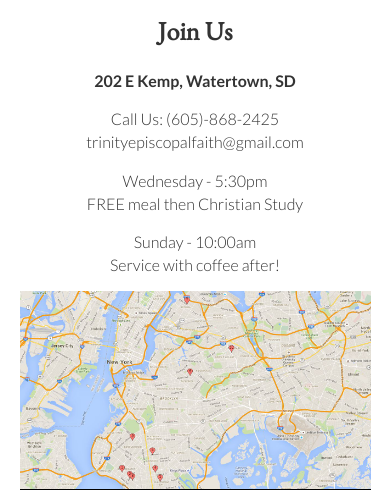
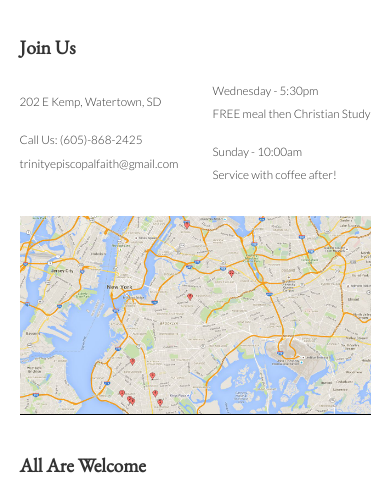
Before and after one commit to I3uckwheat/Trinity-Episcopal, a Gatsby site: page / in a window 390 px wide. Shown: the part 277-770 px from the top of the page. Built offline with nearby package versions, Linux system fonts and the light colour scheme; Gatsby itself is replaced by a stand-in of ours.

Commit message:
mobile layout for cards

```diff
--- a/src/components/UI/ContentCard/ContentCard.module.css
+++ b/src/components/UI/ContentCard/ContentCard.module.css
@@ -3,11 +3,19 @@
   width: 90%;
   display: flex;
   flex-direction: column-reverse;
+  font-family: 'Lato', sans-serif;
+  font-weight: light;
+  text-align: center;
 }
 
 .ContentCard img {
   /* width: 90%; */
+  border-bottom: 1px solid black;
   /* height: auto; */
+}
+
+.ContentCard h2 {
+  font-family: 'EB Garamond', sans-serif;
 }
 
 .ContentCard > * {
@@ -22,3 +30,15 @@
   /* margin-right: 0; */
   /* margin-left: 170px; */
 }
+
+@media (min-width: 360px) {
+  .ContentCard {
+    text-align: left;
+    font-size: 3vw;
+  }
+
+  .ContentCard h2 {
+    margin: 20px 0;
+    font-size: 5vw;
+  }
+}
--- a/src/components/indexComponents/Cards/Cards.js
+++ b/src/components/indexComponents/Cards/Cards.js
@@ -1,14 +1,12 @@
 import React from 'react'
-
-import style from './Cards.module.css'
 
 import JoinUsCard from './JoinUsCard/JoinUsCard'
 import WelcomeCard from './WelcomeCard/WelcomeCard'
 
 const Cards = () => (
   <>
-    <JoinUsCard className={style.Cards} />
-    <WelcomeCard className={style.Cards} />
+    <JoinUsCard />
+    <WelcomeCard />
   </>
 )
 
--- a/src/components/indexComponents/Cards/Cards.module.css
+++ /dev/null
@@ -1,19 +0,0 @@
-.Cards {
-  font-family: 'Lato', sans-serif;
-  font-weight: light;
-  text-align: center;
-}
-.Cards h2 {
-  /* font-size: 59px; */
-  font-family: 'EB Garamond', sans-serif;
-}
-
-.Cards img {
-  /* width: 90%; */
-  border-bottom: 1px solid black;
-}
-
-.Cards p {
-  /* font-size: 24px; */
-  /* line-height: 1.6em; */
-}
--- a/src/components/indexComponents/Cards/JoinUsCard/JoinUsCard.js
+++ b/src/components/indexComponents/Cards/JoinUsCard/JoinUsCard.js
@@ -10,12 +10,14 @@
   <ContentCard className={props.className}>
     <img src={map} alt="Click for directions" />
     <article className={style.Join}>
+      <h2>Join Us</h2>
       <div className={style.articleText}>
-        <h2>Join Us</h2>
-        <p className={style.address}>202 E Kemp, Watertown, SD</p>
         <div className={style.contactInformation}>
-          <p>Call Us: (605)-868-2425</p>
-          <p>trinityepiscopalfaith@gmail.com</p>
+          <p className={style.address}>202 E Kemp, Watertown, SD</p>
+          <div>
+            <p>Call Us: (605)-868-2425</p>
+            <p>trinityepiscopalfaith@gmail.com</p>
+          </div>
         </div>
         <div className={style.times}>
           <div className="left">
--- a/src/components/indexComponents/Cards/JoinUsCard/JoinUsCard.module.css
+++ b/src/components/indexComponents/Cards/JoinUsCard/JoinUsCard.module.css
@@ -21,7 +21,6 @@
 
 .Join p.address {
   /* font-size: 36px; */
-  font-weight: bold;
   margin-bottom: 15px;
 }
 
@@ -32,3 +31,21 @@
 .Join .articleText > * > *:first-child {
   /* margin-left: 0; */
 }
+
+@media (min-width: 360px) {
+  .Join .articleText {
+    display: flex;
+    justify-content: space-between;
+    align-items: center;
+  }
+
+  .Join .articleText .times {
+    display: flex;
+    flex-direction: column;
+  }
+
+  .Join .articleText .contactInformation {
+    display: flex;
+    flex-direction: column;
+  }
+}
```
